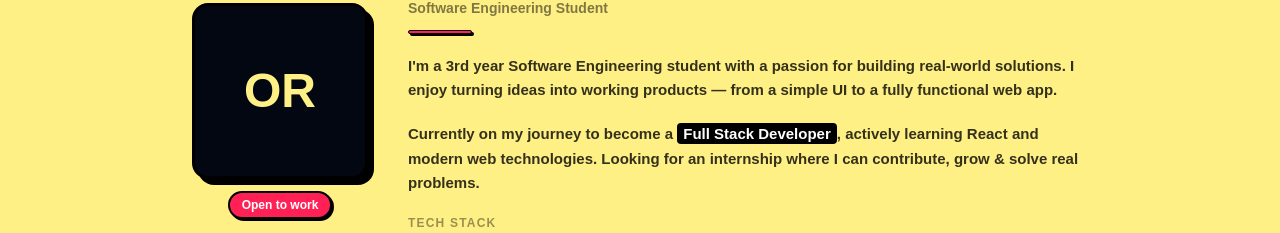
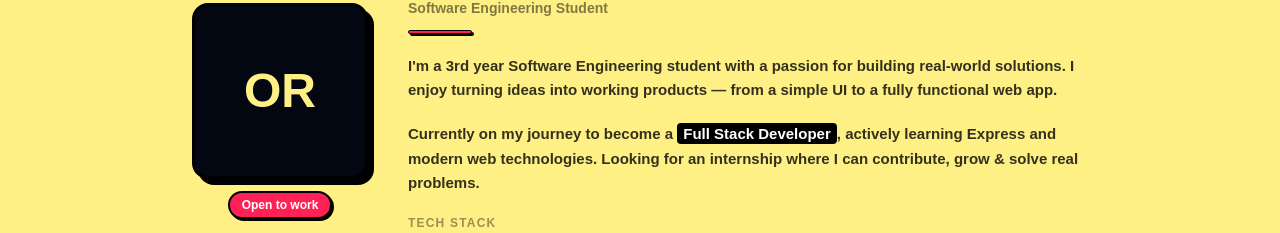
Before and after one commit to OhadRaza01/my-portfolio, a React (Vite) app: page / in a window 1280 px wide. Shown: the part 1139-1372 px from the top of the page. Built offline with nearby package versions, Linux system fonts and the light colour scheme.

Commit message:
updated about section

```diff
--- a/src/components/About.jsx
+++ b/src/components/About.jsx
@@ -64,7 +64,7 @@ export default function About() {
                             <span className='font-black text-white bg-black px-1.5 py-0.5 rounded'>
                                 Full Stack Developer
                             </span>
-                            , actively learning React and modern web technologies.
+                            , actively learning Express and modern web technologies.
                             Looking for an internship where I can contribute, grow & solve real problems.
                         </p>
 
```
